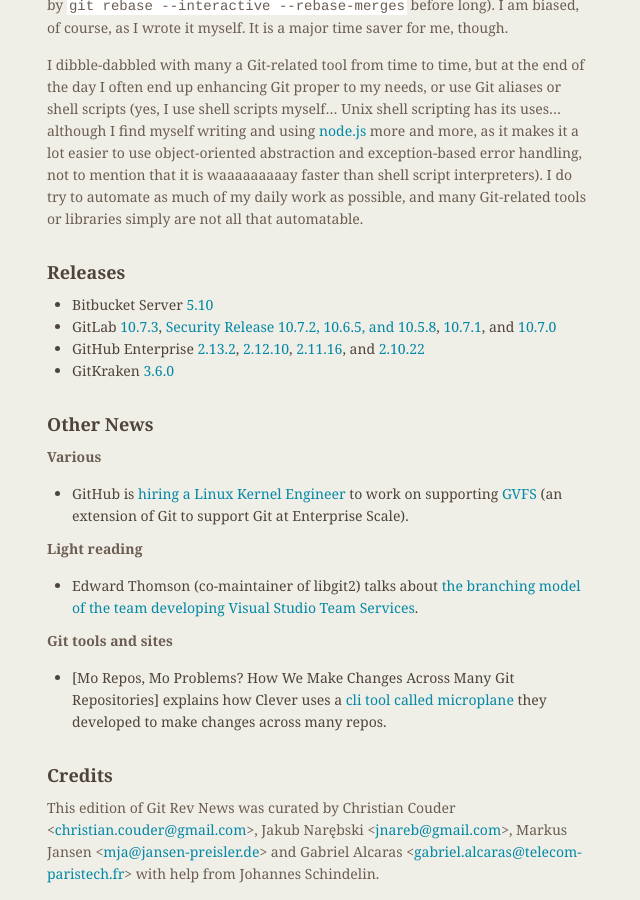
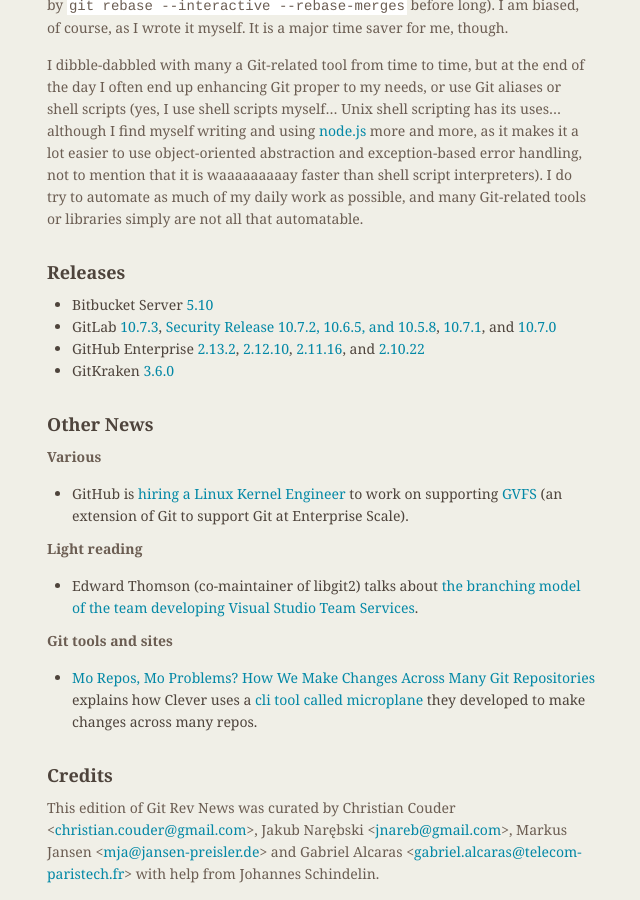
Before and after one commit to git/git.github.io, a Jekyll site: the page built from rev_news/drafts/edition-39.md, in a window 1280 px wide and 900 px high, scrolled down 4477 px. Shown: the whole window, without its empty margins (487-1127 px from the left). Built offline with Jekyll 4.4.1, drawn with Linux system fonts in a browser that asks for light colours; some of the changed lines change nothing that is shown.

Commit message:
rn-39: Add missing URL to the link

```diff
--- a/rev_news/drafts/edition-39.md
+++ b/rev_news/drafts/edition-39.md
@@ -295,7 +295,7 @@
 
 __Git tools and sites__
 
-* [Mo Repos, Mo Problems? How We Make Changes Across Many Git Repositories] explains how Clever uses a
+* [Mo Repos, Mo Problems? How We Make Changes Across Many Git Repositories](https://engineering.clever.com/2017/12/11/mo-repos-mo-problems-how-we-make-changes-across-many-git-repositories/) explains how Clever uses a
   [cli tool called microplane](https://github.com/Clever/microplane) they developed to make changes across many repos.
 
 ## Credits
```
